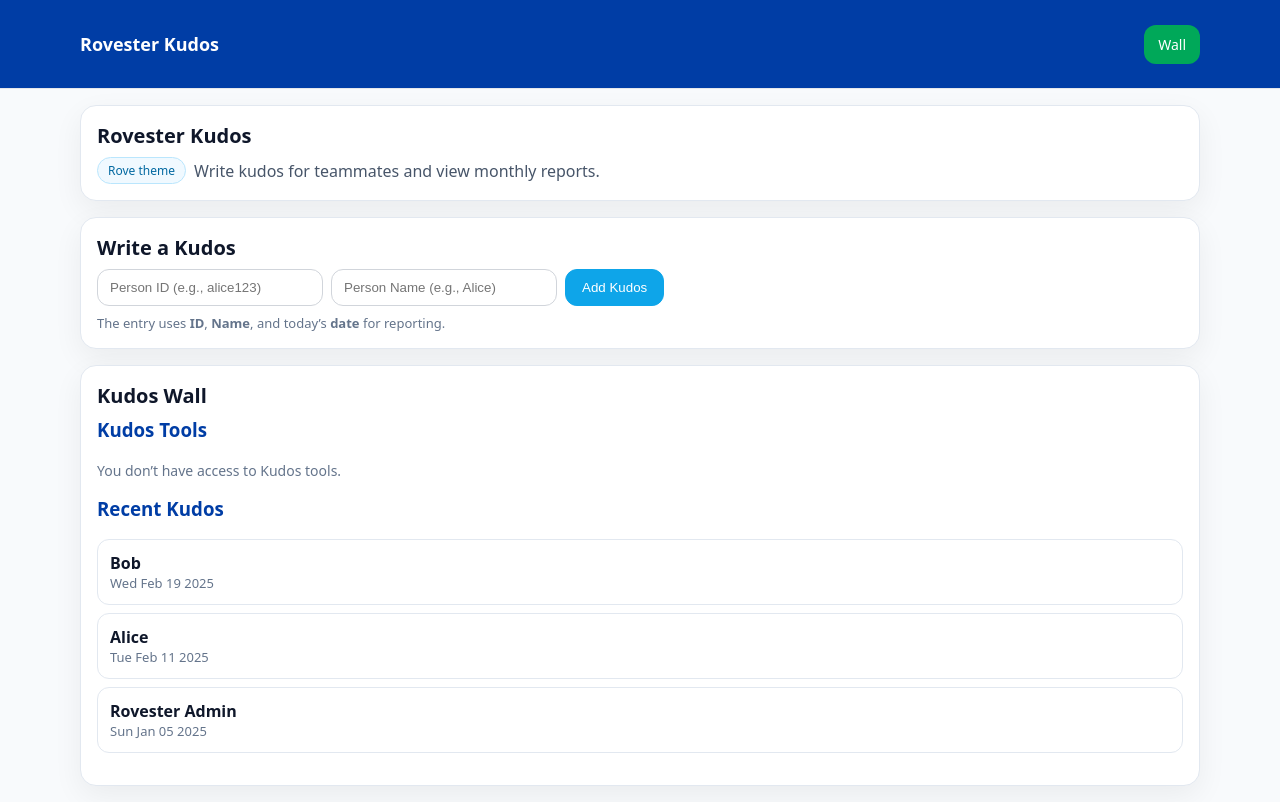
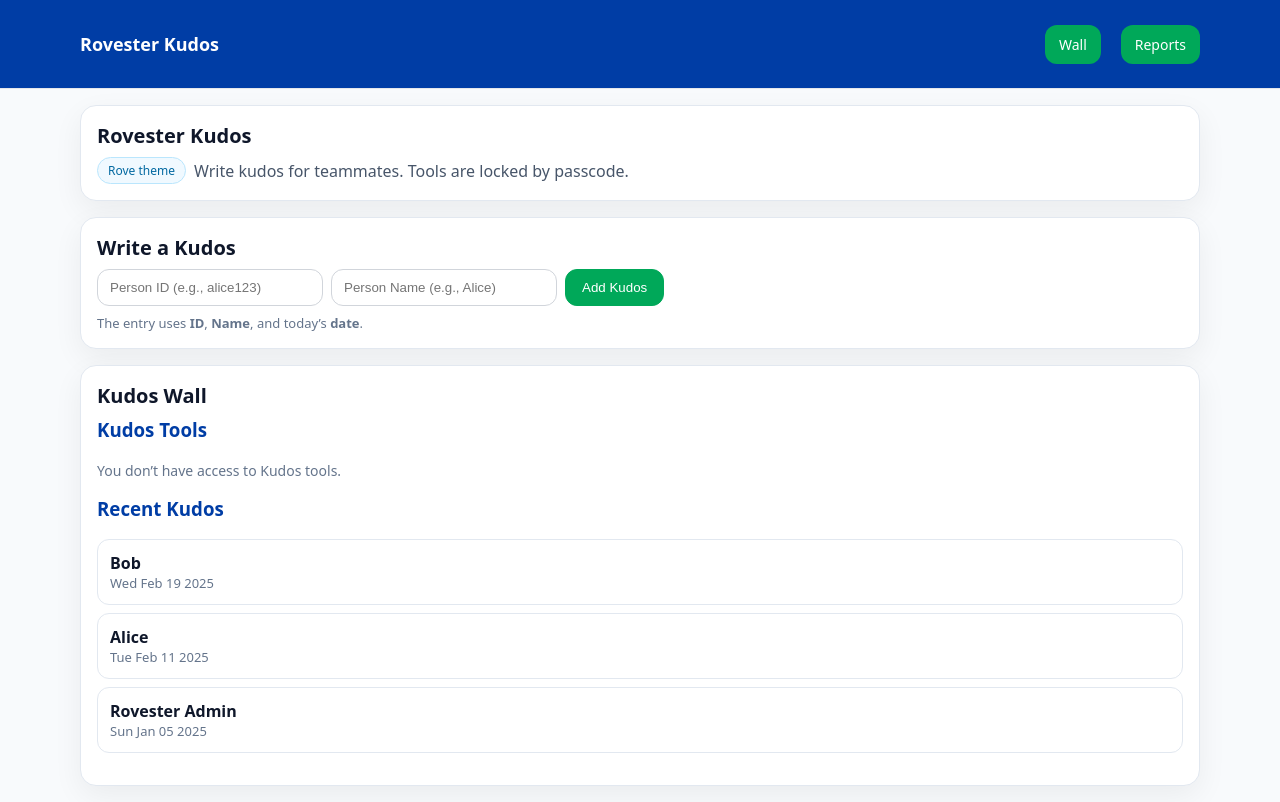
Before and after one commit to nina838/Rove-Kudos-, a React (Vite) app: page / in a window 1280 px wide. Built offline with nearby package versions, Linux system fonts and the light colour scheme.

Commit message:
Update App.jsx

```diff
--- a/src/App.jsx
+++ b/src/App.jsx
@@ -2,6 +2,7 @@
 import React, { useState } from "react";
 import { Routes, Route, Link, Navigate } from "react-router-dom";
 import KudosPanel from "./components/KudosPanel.jsx";
+import Reports from "./pages/Reports.jsx";
 
 const S = {
   page: { paddingTop: 16 },
@@ -9,13 +10,13 @@ const S = {
   head: { fontWeight: 700, fontSize: 20, marginBottom: 8, color: "#0f172a" },
   row: { display: "flex", gap: 8, flexWrap: "wrap", alignItems: "center" },
   input: { padding: "10px 12px", borderRadius: 12, border: "1px solid #d1d5db", minWidth: 200 },
-  btn: { padding: "10px 16px", borderRadius: 12, border: "1px solid #0ea5e9", background: "#0ea5e9", color: "#fff", cursor: "pointer" },
+  btn: { padding: "10px 16px", borderRadius: 12, border: "1px solid #00a859", background: "#00a859", color: "#fff", cursor: "pointer" },
   badge: { padding: "4px 10px", borderRadius: 999, fontSize: 12, background: "#f0f9ff", color: "#0369a1", border: "1px solid #bae6fd" },
 };
 
 function Wall() {
   const currentUserId = "guest";
-  const allowedAdmins = ["rovester-admin"]; // put YOUR id here if you have one
+  const allowedAdmins = ["rovester-admin"]; // add your id if you want to see Unlock
 
   const [kudos, setKudos] = useState([
     { id: 1, toUserId: "rovester-admin", toUserName: "Rovester Admin", createdAt: "2025-01-05" },
@@ -26,28 +27,20 @@ function Wall() {
   const [toUserId, setToUserId] = useState("");
   const [toUserName, setToUserName] = useState("");
 
-  // Open 09:00–21:00 (local browser time)
-  const hour = new Date().getHours();
+  const hour = new Date().getHours(); // 09:00–21:00 open
   const isOpen = hour >= 9 && hour < 21;
 
   function addKudos(e) {
     e.preventDefault();
-    if (!toUserId.trim() || !toUserName.trim()) {
-      alert("Please fill both: Person ID and Person Name.");
-      return;
-    }
+    if (!toUserId.trim() || !toUserName.trim()) { alert("Please fill both: Person ID and Person Name."); return; }
     const today = new Date().toISOString().slice(0, 10);
-    setKudos(prev => [
-      ...prev,
-      {
-        id: prev.length ? Math.max(...prev.map(k => Number(k.id) || 0)) + 1 : 1,
-        toUserId: toUserId.trim(),
-        toUserName: toUserName.trim(),
-        createdAt: today,
-      }
-    ]);
-    setToUserId("");
-    setToUserName("");
+    setKudos(prev => [...prev, {
+      id: prev.length ? Math.max(...prev.map(k => Number(k.id) || 0)) + 1 : 1,
+      toUserId: toUserId.trim(),
+      toUserName: toUserName.trim(),
+      createdAt: today,
+    }]);
+    setToUserId(""); setToUserName("");
   }
 
   return (
@@ -56,7 +49,7 @@ function Wall() {
         <div style={S.head}>Rovester Kudos</div>
         <div style={{ display: "flex", gap: 8, alignItems: "center", color: "#475569" }}>
           <span style={S.badge}>Rove theme</span>
-          <span>Write kudos for teammates and view monthly reports.</span>
+          <span>Write kudos for teammates. Tools are locked by passcode.</span>
         </div>
       </div>
 
@@ -65,28 +58,16 @@ function Wall() {
         {isOpen ? (
           <>
             <form onSubmit={addKudos} style={{ ...S.row }}>
-              <input
-                style={S.input}
-                placeholder="Person ID (e.g., alice123)"
-                value={toUserId}
-                onChange={(e) => setToUserId(e.target.value)}
-              />
-              <input
-                style={S.input}
-                placeholder="Person Name (e.g., Alice)"
-                value={toUserName}
-                onChange={(e) => setToUserName(e.target.value)}
-              />
+              <input style={S.input} placeholder="Person ID (e.g., alice123)" value={toUserId} onChange={(e) => setToUserId(e.target.value)} />
+              <input style={S.input} placeholder="Person Name (e.g., Alice)" value={toUserName} onChange={(e) => setToUserName(e.target.value)} />
               <button style={S.btn} type="submit">Add Kudos</button>
             </form>
             <div style={{ color: "#64748b", marginTop: 8, fontSize: 13 }}>
-              The entry uses <b>ID</b>, <b>Name</b>, and today’s <b>date</b> for reporting.
+              The entry uses <b>ID</b>, <b>Name</b>, and today’s <b>date</b>.
             </div>
           </>
         ) : (
-          <div style={{ color: "#64748b" }}>
-            Rovester Kudos is closed now. Open daily <b>09:00–21:00</b>.
-          </div>
+          <div style={{ color: "#64748b" }}>Rovester Kudos is closed now. Open daily <b>09:00–21:00</b>.</div>
         )}
       </div>
 
@@ -114,7 +95,8 @@ export default function App() {
         <div className="container nav-inner">
           <div className="brand">Rovester Kudos</div>
           <div className="spacer" />
-          <Link to="/" className="btn">Wall</Link>
+          <Link to="/wall" className="btn">Wall</Link>
+          <Link to="/reports" className="btn-outline" style={{ marginLeft: 8 }}>Reports</Link>
         </div>
       </nav>
 
@@ -122,6 +104,19 @@ export default function App() {
         <Routes>
           <Route path="/" element={<Wall />} />
           <Route path="/wall" element={<Wall />} />
+          <Route path="/reports" element={
+            <Reports
+              kudos={[
+                // pass the same or real kudos array from a store/api if you have one
+                { id: 1, toUserId: "rovester-admin", toUserName: "Rovester Admin", createdAt: "2025-01-05" },
+                { id: 2, toUserId: "alice",          toUserName: "Alice",          createdAt: "2025-02-11" },
+                { id: 3, toUserId: "bob",            toUserName: "Bob",            createdAt: "2025-02-19" },
+              ]}
+              getRecipient={(k) => k.toUserId}
+              getRecipientName={(k) => k.toUserName}
+              getCreatedAt={(k) => k.createdAt}
+            />
+          } />
           <Route path="*" element={<Navigate to="/wall" replace />} />
         </Routes>
       </main>
```
